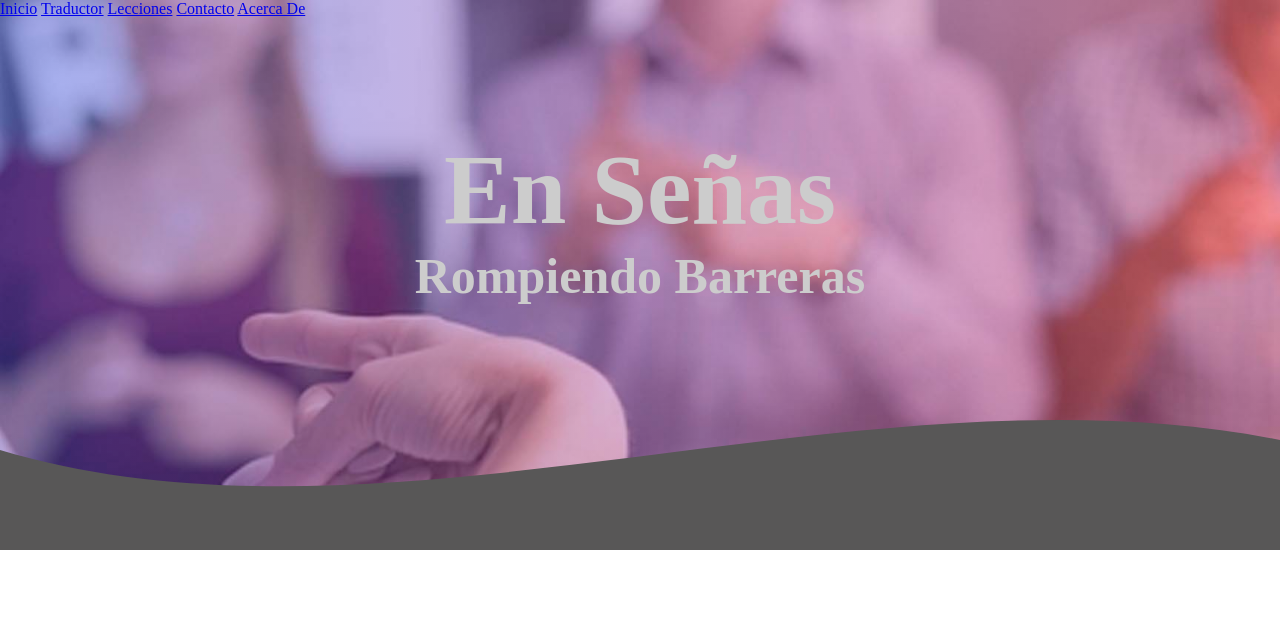
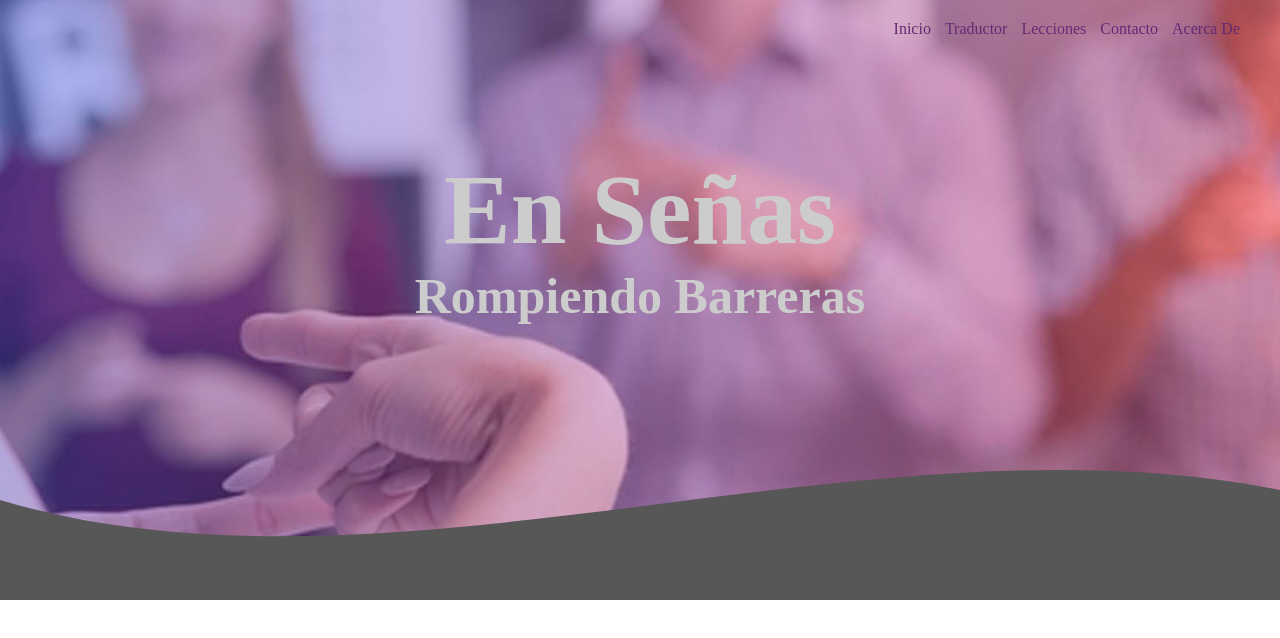
Before and after one commit to MarioCVM/EnSenias, a plain HTML site: page index.html in a window 1280 px wide. Drawn offline with Linux system fonts and the light colour scheme.

Commit message:
cambios minimos

```diff
--- a/CSS/mainStyle.css
+++ b/CSS/mainStyle.css
@@ -4,19 +4,19 @@
     box-sizing: border-box;
 }
 
-nav .menu{
+.menu{
     text-align: right;
     padding: 20px 30px 0 0;
 }
 
-nav .menu > a{
+.menu > a{
     color: #642a73;
     font-weight: 500;
     text-decoration: none;
     margin-right: 10px;
 }
 
-nav .menu > a:hover{
+.menu > a:hover{
     color: #642af4;
     text-decoration: underline;
 }
@@ -50,7 +50,7 @@ header .Titulo{
 
 header{
     width: 100%;
-    height: 550px;
+    height: 600px;
     background: #FC466B;  /* fallback for old browsers */
     background: -webkit-linear-gradient(to right, rgba(65, 96, 251, 0.397), rgba(252, 69, 106, 0.377)), url(../SOURCE/banner.jpg);  /* Chrome 10-25, Safari 5.1-6 */
     background: linear-gradient(to right, rgba(65, 96, 251, 0.397), rgba(252, 69, 106, 0.377)), url(../SOURCE/banner.jpg); /* W3C, IE 10+/ Edge, Firefox 16+, Chrome 26+, Opera 12+, Safari 7+ */
```
